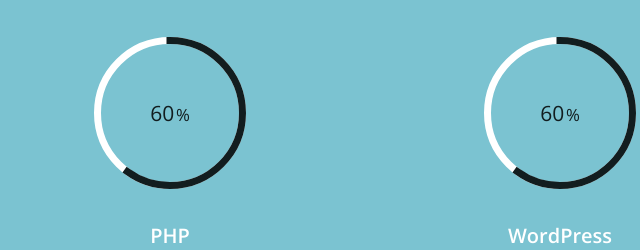
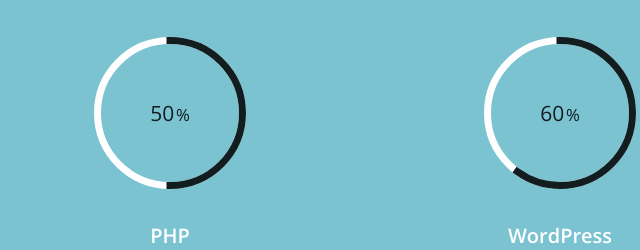
Before and after one commit to JohnatanT/Curriculo, a plain HTML site: page index.html in a window 1280 px wide. Shown: the part 2001-2251 px from the top of the page, 80-720 px from the left. Drawn offline with nearby package versions, Linux system fonts and the light colour scheme.

Commit message:
curriculo 14/11/2017 v.2

```diff
--- a/index.html
+++ b/index.html
@@ -105,7 +105,7 @@
        <div class="col-md-4 col-sm-6 skill"> <span class="chart" data-percent="60"> <span class="percent">60</span> </span>
         <h4>Bootstrap</h4>
       </div>
-      <div class="col-md-4 col-sm-6 skill"> <span class="chart" data-percent="60"> <span class="percent">60</span> </span>
+      <div class="col-md-4 col-sm-6 skill"> <span class="chart" data-percent="50"> <span class="percent">50</span> </span>
         <h4>PHP</h4>
       </div>
       <div class="col-md-4 col-sm-6 skill"> <span class="chart" data-percent="60"> <span class="percent">60</span> </span>
```
